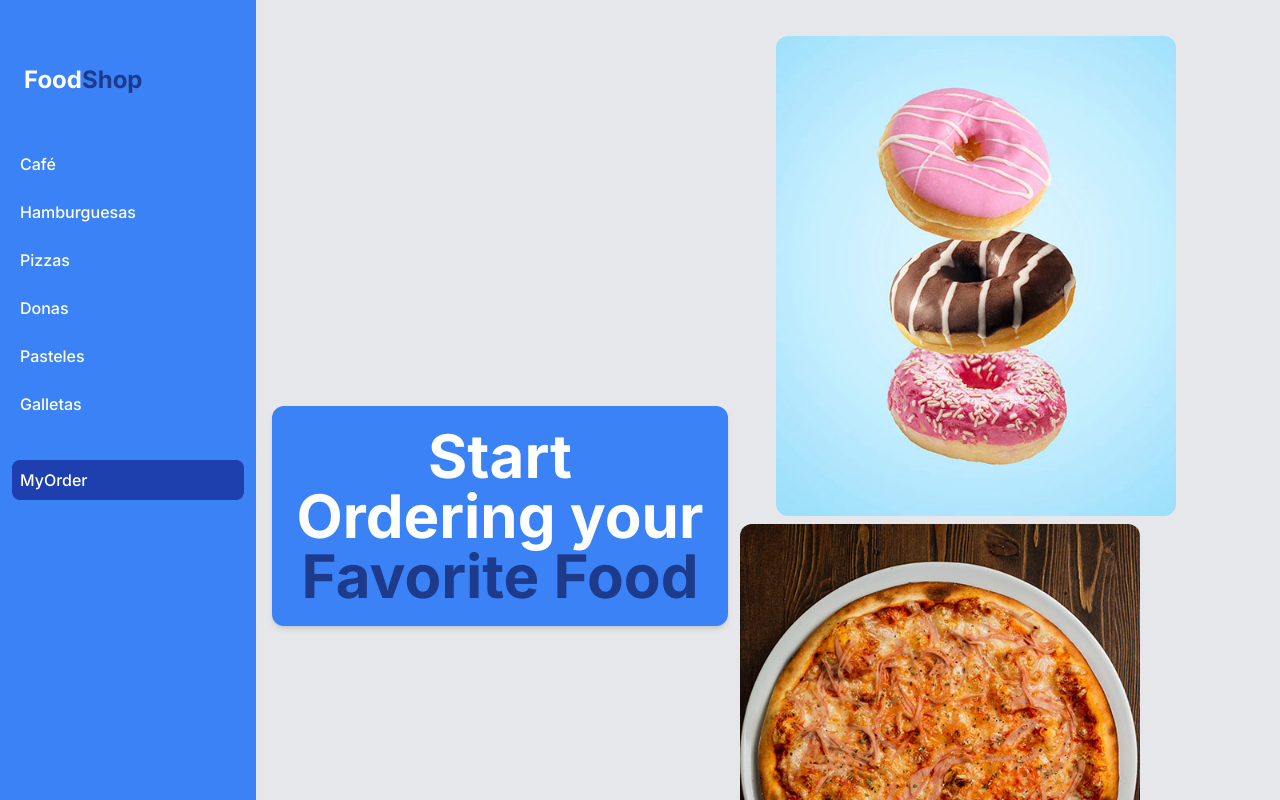
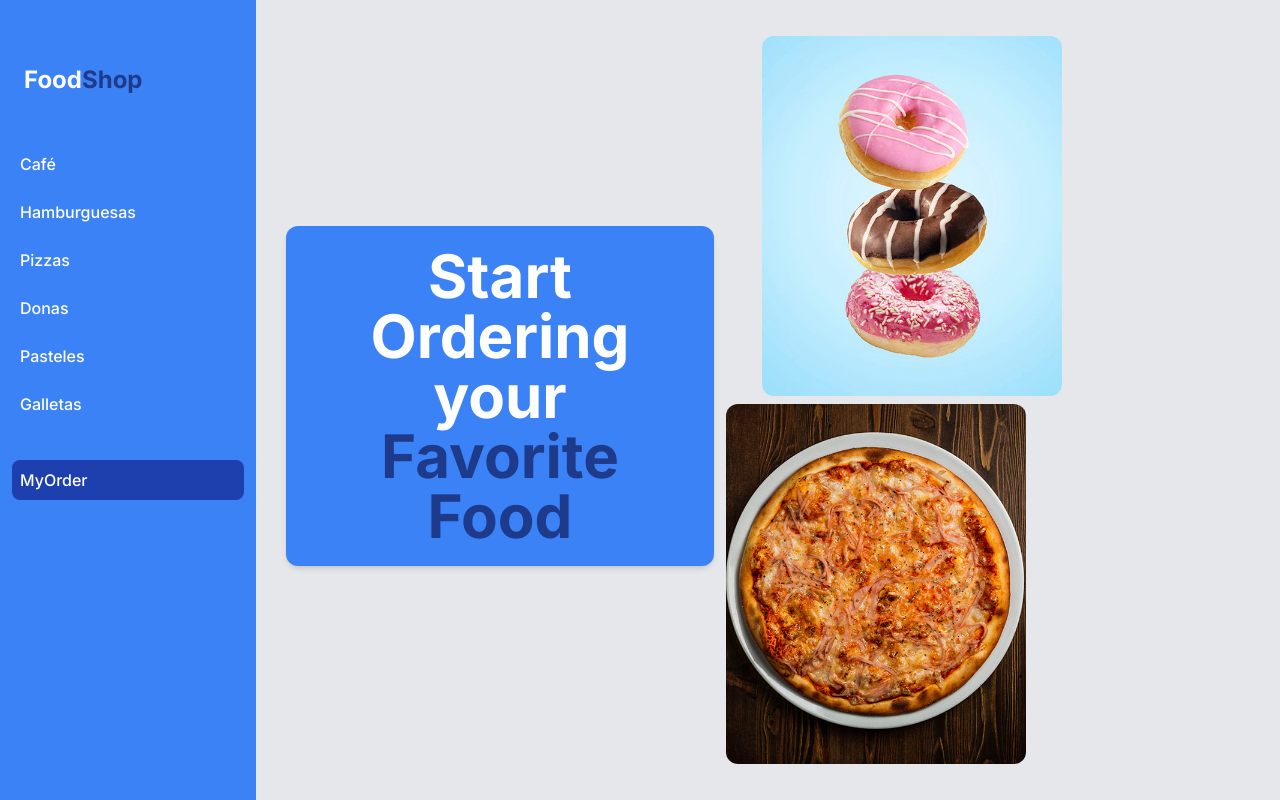
Before and after one commit to JuanCarlosIsordiaB/foodshop-next-, a Next.js app: page / in a window 1280 px wide. Shown: the top 800 px of the page. Built offline with nearby package versions, Linux system fonts and the light colour scheme.

Commit message:
confetti

```diff
--- a/app/page.tsx
+++ b/app/page.tsx
@@ -1,4 +1,4 @@
-import Image from "next/image";
+
 
 export default function Home() {
   return (
@@ -13,15 +13,15 @@ export default function Home() {
           className="rounded-xl my-2 md:ml-9"
           src="/productsImages/donas_11.jpg"
           alt="food"
-          width={400}
-          height={400}
+          width={300}
+          height={300}
         />
         <img
           className="rounded-xl "
           src="/productsImages/pizzas_02.jpg"
           alt="food"
-          width={400}
-          height={400}
+          width={300}
+          height={300}
         />
       </div>
     </div>
--- a/app/payment/page.tsx
+++ b/app/payment/page.tsx
@@ -1,6 +1,7 @@
-
-'use client'
-import { useState } from "react";
+"use client";
+import { redirect } from "next/navigation";
+import React, { useState } from "react";
+import Confetti from "react-confetti";
 
 interface FormErrors {
   cardNumber?: boolean;
@@ -17,16 +18,16 @@ export default function PaymentForm() {
     cvv: "",
   });
   const [errors, setErrors] = useState<FormErrors>({});
+  const [isConfettiActive, setIsConfettiActive] = useState(false);
 
   const handleChange = (e: React.ChangeEvent<HTMLInputElement>) => {
     const { name, value } = e.target;
-    // Actualizar el estado de formData
+
     setFormData((prevData) => ({
       ...prevData,
       [name]: value,
     }));
 
-    // Validar el campo actual y eliminar el error si se completa
     if (value.trim()) {
       setErrors((prevErrors) => ({
         ...prevErrors,
@@ -43,7 +44,7 @@ export default function PaymentForm() {
   const handleSubmit = (e: React.FormEvent<HTMLFormElement>) => {
     e.preventDefault();
     const newErrors: FormErrors = {};
-    // Validar si falta algún dato
+
     if (!formData.cardNumber?.trim()) {
       newErrors.cardNumber = true;
     }
@@ -59,10 +60,12 @@ export default function PaymentForm() {
 
     setErrors(newErrors);
 
-    // Si no hay errores, enviar el formulario
     if (Object.keys(newErrors).length === 0) {
-      // Aquí podrías enviar el formulario a través de una función o API
-      console.log("Formulario enviado:", formData);
+      setIsConfettiActive(true);
+      redirect("/payment/payment-success");
+      setTimeout(() => {
+        setIsConfettiActive(false);
+      }, 4000);
     }
   };
 
@@ -71,60 +74,111 @@ export default function PaymentForm() {
       <h1 className="bg-blue-500 text-white font-bold text-3xl p-4 mb-8 rounded-lg w-full max-w-lg text-center">
         Pay for your <span className="text-blue-800">products</span>.
       </h1>
-      <form onSubmit={handleSubmit} className="bg-white p-5 rounded-md w-full max-w-lg">
+      <form
+        onSubmit={handleSubmit}
+        className="bg-white p-5 rounded-md w-full max-w-lg"
+      >
         <div className="flex flex-col mb-4">
-          <label htmlFor="cardNumber" className="text-sm font-semibold text-gray-600">Card Number</label>
+          <label
+            htmlFor="cardNumber"
+            className="text-sm font-semibold text-gray-600"
+          >
+            Card Number
+          </label>
           <input
             type="text"
             id="cardNumber"
             name="cardNumber"
             value={formData.cardNumber}
             onChange={handleChange}
-            className={`border ${errors.cardNumber ? "border-red-500" : "border-gray-300"} rounded-md p-2 mt-1 w-full`}
+            className={`border ${
+              errors.cardNumber ? "border-red-500" : "border-gray-300"
+            } rounded-md p-2 mt-1 w-full`}
           />
-          {errors.cardNumber && <p className="text-red-500 text-sm mt-1">Card number is required</p>}
+          {errors.cardNumber && (
+            <p className="text-red-500 text-sm mt-1">Card number is required</p>
+          )}
         </div>
         <div className="flex flex-col mb-4">
-          <label htmlFor="nameHolder" className="text-sm font-semibold text-gray-600">Name Holder</label>
+          <label
+            htmlFor="nameHolder"
+            className="text-sm font-semibold text-gray-600"
+          >
+            Name Holder
+          </label>
           <input
             type="text"
             id="nameHolder"
             name="nameHolder"
             value={formData.nameHolder}
             onChange={handleChange}
-            className={`border ${errors.nameHolder ? "border-red-500" : "border-gray-300"} rounded-md p-2 mt-1 w-full`}
+            className={`border ${
+              errors.nameHolder ? "border-red-500" : "border-gray-300"
+            } rounded-md p-2 mt-1 w-full`}
           />
-          {errors.nameHolder && <p className="text-red-500 text-sm mt-1">Name holder is required</p>}
+          {errors.nameHolder && (
+            <p className="text-red-500 text-sm mt-1">Name holder is required</p>
+          )}
         </div>
         <div className="flex mb-4 flex-col md:flex-row">
           <div className="flex flex-col mb-4 md:mb-0 md:mr-2">
-            <label htmlFor="expiry" className="text-sm font-semibold text-gray-600">Expiry</label>
+            <label
+              htmlFor="expiry"
+              className="text-sm font-semibold text-gray-600"
+            >
+              Expiry
+            </label>
             <input
               type="text"
               id="expiry"
               name="expiry"
               value={formData.expiry}
               onChange={handleChange}
-              className={`border ${errors.expiry ? "border-red-500" : "border-gray-300"} rounded-md p-2 mt-1 w-full`}
+              className={`border ${
+                errors.expiry ? "border-red-500" : "border-gray-300"
+              } rounded-md p-2 mt-1 w-full`}
             />
-            {errors.expiry && <p className="text-red-500 text-sm mt-1">Expiry date is required</p>}
+            {errors.expiry && (
+              <p className="text-red-500 text-sm mt-1">
+                Expiry date is required
+              </p>
+            )}
           </div>
           <div className="flex flex-col ml-0 md:ml-2">
-            <label htmlFor="cvv" className="text-sm font-semibold text-gray-600">CVV</label>
+            <label
+              htmlFor="cvv"
+              className="text-sm font-semibold text-gray-600"
+            >
+              CVV
+            </label>
             <input
               type="text"
               id="cvv"
               name="cvv"
               value={formData.cvv}
               onChange={handleChange}
-              className={`border ${errors.cvv ? "border-red-500" : "border-gray-300"} rounded-md p-2 mt-1 w-full`}
+              className={`border ${
+                errors.cvv ? "border-red-500" : "border-gray-300"
+              } rounded-md p-2 mt-1 w-full`}
             />
-            {errors.cvv && <p className="text-red-500 text-sm mt-1">CVV is required</p>}
+            {errors.cvv && (
+              <p className="text-red-500 text-sm mt-1">CVV is required</p>
+            )}
           </div>
         </div>
-        <button type="submit" className="bg-blue-500 hover:bg-blue-700 text-white font-bold px-3 py-2 rounded-md w-full">
+        <button
+          type="submit"
+          className="bg-blue-500 hover:bg-blue-700 text-white font-bold px-3 py-2 rounded-md w-full"
+        >
           Pay Now
         </button>
+        {isConfettiActive && (
+          <Confetti
+            width={window.innerWidth}
+            height={window.innerHeight}
+            colors={["#FF0000", "#00FF00", "#0000FF"]} // Colores de los confetis
+          />
+        )}
       </form>
     </div>
   );
--- /dev/null
+++ b/app/payment/payment-success/page.tsx
@@ -0,0 +1,11 @@
+import PaymentSuccess from "@/components/payments/PaymentSuccess";
+
+export default function ProductCart() {
+  return (
+    <div className="flex items-center justify-center h-screen">
+      <div className="flex flex-col items-center justify-center">
+        <PaymentSuccess />
+      </div>
+    </div>
+  );
+}
--- a/components/order/OrderSummary.tsx
+++ b/components/order/OrderSummary.tsx
@@ -6,7 +6,6 @@ import { formatCurrency } from "@/helpers";
 import Link from "next/link";
 
 export default function OrderSummary() {
-
   const store = useStore((state) => state.order);
   const total = useMemo(
     () =>
@@ -29,16 +28,19 @@ export default function OrderSummary() {
         )}
       </div>
       {store.length > 0 && (
-        <div className="w-full lg:w-1/3 md:ml-9 bg-white  p-3 h-[200px] rounded-xl ">
+        <div className="w-full lg:w-1/3 md:ml-9 bg-white  p-3 h-[250px] rounded-xl ">
           <p className="text-2xl mt-5 font-bold text-gray-500 text-center mb-7  ">
             Total:{" "}
             <span className="text-blue-800">{formatCurrency(total)}</span>
-            <small className="text-gray-800 p-4 block text-xs font-semibold">Shipping is included *</small>
+            <small className="text-gray-800 p-4 block text-xs font-semibold">
+              Shipping is included *
+            </small>
           </p>
 
           <Link
-
-            className="bg-blue-500 mt-5 text-white font-bold px-3 py-2 rounded-md hover:bg-blue-700 transition-all w-full" href={"/payment"}          >
+            className="bg-blue-500 mt-5 text-white font-bold px-3 py-2 rounded-md hover:bg-blue-700 transition-all w-full"
+            href={"/payment"}
+          >
             Pay Order
           </Link>
         </div>
--- /dev/null
+++ b/components/payments/PaymentSuccess.tsx
@@ -0,0 +1,10 @@
+export default function ProductCart() {
+  return (
+    <div className="bg-green-100 border-l-4 border-green-500 text-green-700 p-4 rounded-lg">
+      <p className="text-lg font-semibold">Order Status: Confirmed</p>
+      <p>
+        Your order has been successfully confirmed and is now being processed.
+      </p>
+    </div>
+  );
+}
--- a/components/products/ProductCart.tsx
+++ b/components/products/ProductCart.tsx
@@ -14,7 +14,7 @@ export default function ProductCart({ product }: ProductCartProps) {
 
 
   return (
-    <div className='border m-2 rounded-md shadow-xl bg-white relative sm:max-w-xs md:max-w-sm lg:max-w-lg xl:max-w-xl mx-auto p-4 h-[700px] md:h-[850px] flex flex-col justify-between'>
+    <div className='border m-2 rounded-md shadow-xl bg-white relative sm:max-w-xs md:max-w-sm lg:max-w-lg xl:max-w-xl mx-auto p-4 h-[650px] md:h-[700px] xl:h-[800px] flex flex-col justify-between'>
 
       <Image
         className='w-full h-auto'
--- a/package.json
+++ b/package.json
@@ -16,7 +16,9 @@
     "@prisma/client": "^5.13.0",
     "next": "14.2.3",
     "react": "^18",
+    "react-confetti": "^6.1.0",
     "react-dom": "^18",
+    "react-dom-confetti": "^0.2.0",
     "sonner": "^1.4.41",
     "zustand": "^4.5.2"
   },
```
Also changed, not shown: 1 other file (tests, documents, lock files or other folders).
